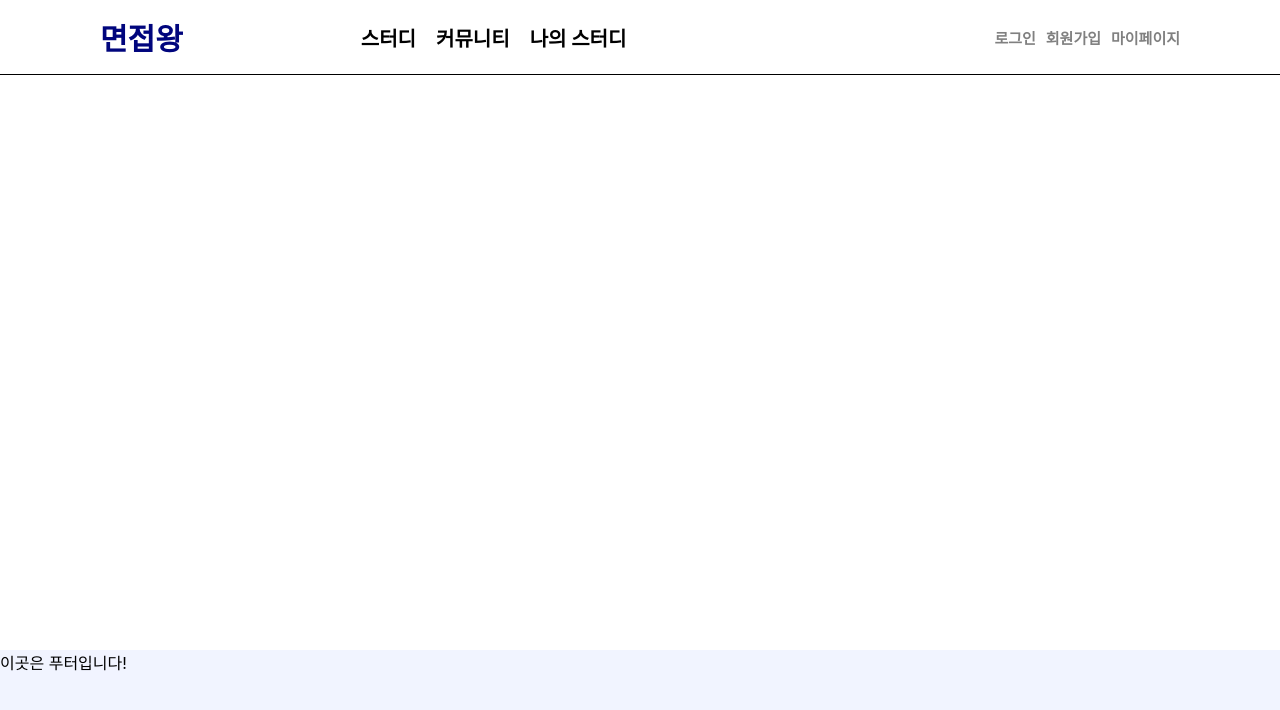
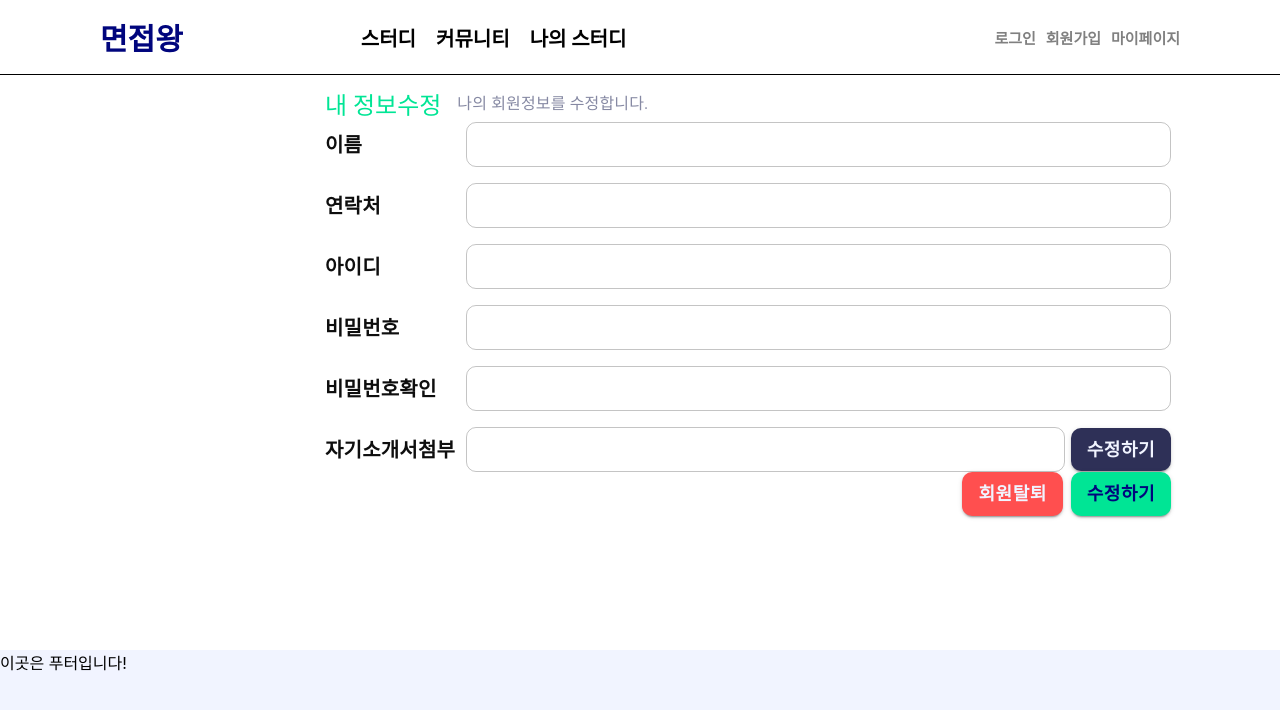
Before and after one commit to Interviewking13/Interview, a React (Create React App) app: page /mypage/userinfo/infochange in a window 1280 px wide. Shown: the top 710 px of the page. Built offline with nearby package versions, Linux system fonts and the light colour scheme.

Commit message:
회원정보변경구성중

```diff
--- a/src/App.tsx
+++ b/src/App.tsx
@@ -12,6 +12,8 @@ import SignupPage from "./pages/login/SignupPage";
 import StudyApply from "./pages/mypage/components/StudyApply";
 import UserInfo from "./pages/mypage/components/UserInfo";
 import UserStudy from "./pages/mypage/components/UserStudy";
+import InfoChange from "./pages/mypage/components/InfoChange";
+
 import { Feedback } from "./pages/study/Feedback";
 import Information from "./pages/study/Information";
 
@@ -30,6 +32,11 @@ function App() {
                 <Route path="studyapply" element={<StudyApply />} />
                 <Route path="userinfo" element={<UserInfo />} />
               </Route>
+              <Route
+                path="/mypage/userinfo/infochange"
+                element={<InfoChange />}
+              />
+
               <Route path="/login" element={<LoginPage />} />
               <Route path="/login/signup" element={<SignupPage />} />
               <Route path="/studylist" element={<StudyList />} />
--- a/src/pages/mypage/Mypage.tsx
+++ b/src/pages/mypage/Mypage.tsx
@@ -15,20 +15,20 @@ import { Create,Person, Checklist } from '@mui/icons-material'; //MUI icon impor
 
 //각 페이지컴포넌트 호출
 const MenuButton = () =>{
+  //페이지 이동
   const navigate = useNavigate();
 
   const onClickUserStudy = () => {
-    navigate('/mypage/userstudy'); // useNavigate 사용하여 페이지 이동
+    navigate('/mypage/userstudy');
   };
   const onClickStudyApply = () => {
-    navigate('/mypage/studyapply'); // useNavigate 사용하여 페이지 이동
+    navigate('/mypage/studyapply');
   };
   const onClickUserInfo= () => {
-    navigate('/mypage/userInfo'); // useNavigate 사용하여 페이지 이동
+    navigate('/mypage/userInfo');
   };
 
   return (
-    <Container maxWidth="xl">
       <Grid container spacing={1} justifyContent='flex-start'>
         <Grid item>
           <StyledButton sx={{ gap: '5px' }} onClick={onClickUserStudy} ><Create/>나의 스터디</StyledButton>
@@ -40,21 +40,25 @@ const MenuButton = () =>{
           <StyledButton sx={{ gap: '5px' }} onClick={onClickUserInfo}><Person/>내 정보</StyledButton>
         </Grid>
       </Grid>
-    </Container>
 
   )
 }
 
 const Mypage = () => {
 
+  const navigate = useNavigate();
+  const onClickMypageMain = () => {
+    navigate('/mypage'); // useNavigate 사용하여 페이지 이동
+  };
+
   return (
     <StyledContainer>
-     <Grid container spacing={1}>
+     <StyledContent container spacing={1} >
       {/* 타이틀과 서브 타이틀 */}
       <Grid item xs={12}>
-        <Grid container spacing ={1}>
+        <Grid container spacing ={1.5} alignItems="baseline">
           <Grid item>
-            <StyledTitle variant="h5">마이페이지</StyledTitle>
+            <StyledTitle variant="text" onClick={onClickMypageMain}>마이페이지</StyledTitle>
           </Grid>
           <Grid item>
             <StyledSubTitle variant="subtitle1">나의 정보를 확인하세요</StyledSubTitle>
@@ -71,27 +75,34 @@ const Mypage = () => {
       <Grid item xs={12}>
         <Outlet/>
       </Grid>
-    </Grid>
+    </StyledContent>
     </StyledContainer>
   );
 };
 export default Mypage;
 
 const StyledContainer = styled(Box)`
+width: 100%;
+max-width: 1920px;
+`
+const StyledContent = styled(Grid)`
 width: 66.1%;
 max-width: 1270px;
-margin-left: 325px;
+margin: 0 auto;
 padding-left: 0;
 `
 
 
-const StyledTitle = styled(Typography )`
+const StyledTitle = styled(Button)`
   /* 여기에 스타일을 작성하세요 */
+  font-size: 32px;
+  font-weight: 800;
   color: #00057D
 `;
 
 const StyledSubTitle = styled(Typography )`
   /* 여기에 스타일을 작성하세요 */
+  font-size: 18px;
   color: #8689A3
 `;
 
--- a/src/pages/mypage/components/InfoChange.tsx
+++ b/src/pages/mypage/components/InfoChange.tsx
@@ -1,99 +1,155 @@
-import React from 'react'
-import { Outlet,Link } from 'react-router-dom';
-import {
-  Button,
-  Typography,
-  Container,
-  Grid,
-  Box
-} from '@mui/material';
-import { styled } from '@mui/material';
-import { Create,Person, Checklist } from '@mui/icons-material'; //MUI icon import
-
-
-
+import React from "react";
+import { Button, Typography, TextField, Grid, Box } from "@mui/material";
+import { styled } from "@mui/material";
 
 //각 페이지컴포넌트 호출
 
-
-const MenuButton = () =>{
+const MenuButton = () => {
   return (
-    <Container maxWidth="xl">
-      <Grid container spacing={1} justifyContent='flex-start'>
+    <Grid container spacing={1} justifyContent="flex-end">
       <Grid item>
-          <StyledButton sx={{ gap: '5px' }}><Create/>나의 스터디</StyledButton>
-        </Grid >
-        <Grid item >
-          <StyledButton sx={{ gap: '5px' }}><Checklist/>스터디 신청</StyledButton>
+        <StyledDeleteButton variant="contained" sx={{ gap: "5px" }}>
+          회원탈퇴
+        </StyledDeleteButton>
       </Grid>
-        <Grid item >
-          <StyledButton sx={{ gap: '5px' }}><Person/>내 정보</StyledButton>
+      <Grid item>
+        <StyledModifyButton variant="contained">수정하기</StyledModifyButton>
       </Grid>
     </Grid>
-    </Container>
+  );
+};
 
-  )
-}
-
-const Mypage = () => {
-
+const InfoChange = () => {
   return (
     <StyledContainer>
-     <Grid container spacing={1}>
-      {/* 타이틀과 서브 타이틀 */}
-      <Grid item xs={12}>
-        <Grid container spacing ={1}>
+      <Grid container spacing={2}>
         <Grid item>
-            <StyledTitle variant="h5">마이페이지</StyledTitle>
+          <StyledTitle variant="h5">내 정보수정</StyledTitle>
         </Grid>
         <Grid item>
-            <StyledSubTitle variant="subtitle1">나의 정보를 확인하세요</StyledSubTitle>
+          <StyledSubTitle variant="subtitle1">
+            나의 회원정보를 수정합니다.
+          </StyledSubTitle>
         </Grid>
       </Grid>
+      {/**  페이지내용 */}
+      <form>
+        <Grid container rowSpacing={2} alignItems="center">
+          <Grid item xs={2}>
+            <StyledInfoName>이름</StyledInfoName>
+          </Grid>
+          <Grid item xs={10}>
+            <StyledTextField variant="outlined" fullWidth />
+          </Grid>
+          <Grid item xs={2}>
+            <StyledInfoName>연락처</StyledInfoName>
+          </Grid>
+          <Grid item xs={10}>
+            <StyledTextField variant="outlined" fullWidth />
+          </Grid>
+          <Grid item xs={2}>
+            <StyledInfoName>아이디</StyledInfoName>
+          </Grid>
+          <Grid item xs={10}>
+            <StyledTextField variant="outlined" fullWidth />
+          </Grid>
+          <Grid item xs={2}>
+            <StyledInfoName>비밀번호</StyledInfoName>
+          </Grid>
+          <Grid item xs={10}>
+            <StyledTextField variant="outlined" fullWidth />
+          </Grid>
+          <Grid item xs={2}>
+            <StyledInfoName>비밀번호확인</StyledInfoName>
+          </Grid>
+          <Grid item xs={10}>
+            <StyledTextField variant="outlined" fullWidth />
           </Grid>
 
-      {/* 버튼1, 버튼2, 버튼3 */}
-      <Grid item xs={12}>
-          <MenuButton/>
+          <Grid item xs={2}>
+            <StyledInfoName>자기소개서첨부</StyledInfoName>
+          </Grid>
+          <Grid item xs={8.5}>
+            <StyledTextField variant="outlined" fullWidth />
+          </Grid>
+          <Grid item xs={1.5} container justifyContent="flex-end">
+            <StyledFindButton variant="contained">수정하기</StyledFindButton>
           </Grid>
 
-      {/* 페이지 내용 */}
-      <Grid item xs={12}>
-        <Outlet/>
+          {/* 버튼1, 버튼2 */}
+          <MenuButton />
         </Grid>
-    </Grid>
+      </form>
     </StyledContainer>
   );
 };
-export default Mypage;
+export default InfoChange;
 
 const StyledContainer = styled(Box)`
   width: 66.1%;
   max-width: 1270px;
   margin-left: 325px;
   padding-left: 0;
-`
-
-
-const StyledTitle = styled(Typography )`
-  /* 여기에 스타일을 작성하세요 */
-  color: #00057D
 `;
-
-const StyledSubTitle = styled(Typography )`
-  /* 여기에 스타일을 작성하세요 */
-  color: #8689A3
+// 내정보수정 타이틀 스타일
+const StyledTitle = styled(Typography)`
+  color: #00e595;
 `;
+// 내정보를 수정하세요 서브타이틀 스타일
+const StyledSubTitle = styled(Typography)`
+  color: #8689a3;
+`;
+//각정보타이틀 스타일지정
+const StyledInfoName = styled(Typography)`
+  color: #0e0e0e;
+  font-size: 20px;
+  font-weight: 600;
+`;
+//텍스트필드 스타일지정
+const StyledTextField = styled(TextField)(({ theme }) => ({
+  "& .MuiInputBase-root": {
+    height: "45px",
+    borderRadius: "10px",
+  },
+}));
 
 //버튼 스타일
-const StyledButton = styled(Button)`
+const StyledFindButton = styled(Button)`
   /* 여기에 스타일을 작성하세요 */
-  padding-left: 0;
-  color: #9FEFD3; /* 적절한 색상으로 변경 */
+  font-size: 18px;
+  border-radius: 10px;
+  font-weight: 700;
+  padding: auto;
+  background-color: #2e3057;
+  color: #f1f4ff;
   &:hover {
-    color: #00E595; /* 호버 시 변경할 색상 */
-  }
-  &:active {
-    background-color: #0000ff; /* 선택 시 변경할 색상 */
+    background-color: #f1f4ff;
+    color: #2e3057;
   }
 `;
+const StyledModifyButton = styled(Button)`
+  /* 여기에 스타일을 작성하세요 */
+  font-size: 18px;
+  border-radius: 10px;
+  font-weight: 700;
+  padding: auto;
+  background-color: #00e595;
+  color: #00057d;
+  &:hover {
+    background-color: #00057d;
+    color: #00e595;
+  }
+`;
+const StyledDeleteButton = styled(Button)`
+  /* 여기에 스타일을 작성하세요 */
+  font-size: 18px;
+  border-radius: 10px;
+  font-weight: 700;
+  padding: auto;
+  background-color: #ff4f4f;
+  color: #f1f4ff;
+  &:hover {
+    background-color: #f1f4ff;
+    color: #ff4f4f;
+  }
+`;
--- a/src/pages/mypage/components/UserInfo.tsx
+++ b/src/pages/mypage/components/UserInfo.tsx
@@ -1,72 +1,87 @@
-import React from 'react'
+import React from "react";
 import {
   Typography,
   Grid,
   Container,
   Box,
   Divider,
-  IconButton
-} from '@mui/material';
-import { styled } from '@mui/material/styles';
-import SettingsIcon from '@mui/icons-material/Settings';
+  IconButton,
+} from "@mui/material";
+import { styled } from "@mui/material/styles";
+import SettingsIcon from "@mui/icons-material/Settings";
+import { useNavigate } from "react-router-dom";
 
-//각 페이지컴포넌트 호출
+const UserInfo = () => {
+  const navigate = useNavigate();
+  const onClickMypageMain = () => {
+    navigate("/mypage/userinfo/infochange"); // useNavigate 사용하여 페이지 이동
+  };
 
-
-
-const UserInfo = ()=>{
   return (
     <StyledDiv>
       <StyledTitle container xs={12}>
-            <Grid item xs={11}><Typography> 면접왕 준영님, 어서오세요. </Typography></Grid>
-            <Grid item><IconButton><SettingsIcon/></IconButton></Grid>
+        <Grid item xs={11}>
+          <Typography> 면접왕 준영님, 어서오세요. </Typography>
+        </Grid>
+        <Grid item>
+          <IconButton onClick={onClickMypageMain}>
+            <SettingsIcon />
+          </IconButton>
+        </Grid>
       </StyledTitle>
       <StyledLine></StyledLine>
       <StyledInfo container>
         <Grid item xs={12}>
           <Grid container>
-            <Grid item xs={1}>아이디</Grid>
+            <Grid item xs={1}>
+              아이디
+            </Grid>
             <Grid item>dasdsㅁㄴㅇㅁㄴ</Grid>
           </Grid>
         </Grid>
         <Grid item xs={12}>
           <Grid container>
-            <Grid item xs={1}>비밀번호</Grid>
+            <Grid item xs={1}>
+              비밀번호
+            </Grid>
             <Grid item>dasdsㅁㄴㅇㅁㄴ</Grid>
           </Grid>
         </Grid>
         <Grid item xs={12}>
           <Grid container>
-            <Grid item xs={1}>연락처</Grid>
+            <Grid item xs={1}>
+              연락처
+            </Grid>
             <Grid item>dasdsㅁㄴㅇㅁㄴ</Grid>
           </Grid>
         </Grid>
         <Grid item xs={12}>
           <Grid container>
-            <Grid item xs={1}>자기소개서</Grid>
+            <Grid item xs={1}>
+              자기소개서
+            </Grid>
             <Grid item>dasdsㅁㄴㅇㅁㄴ</Grid>
           </Grid>
         </Grid>
       </StyledInfo>
     </StyledDiv>
-  )
-}
+  );
+};
 
-export default UserInfo
+export default UserInfo;
 
 const StyledDiv = styled(Box)`
-  width: 1270px;
-  border: 1px solid #00057D;
+  border: 1px solid #00057d;
   border-radius: 7px;
-  `
+`;
 const StyledTitle = styled(Grid)`
   padding: 24px;
-    align-items: center
-  `
+  align-items: center;
+`;
 const StyledInfo = styled(Grid)`
   margin: 24px;
   font-size: 12pt;
-  `
+`;
 const StyledLine = styled(Divider)`
-  border: 1px solid #00057D;
- `
+  border: 1px solid #00057d;
+`;
```
Also changed, not shown: src/pages/login/SignupPage.tsx (+42 -28 lines). Lines whose indentation alone changed are shown as unchanged.
